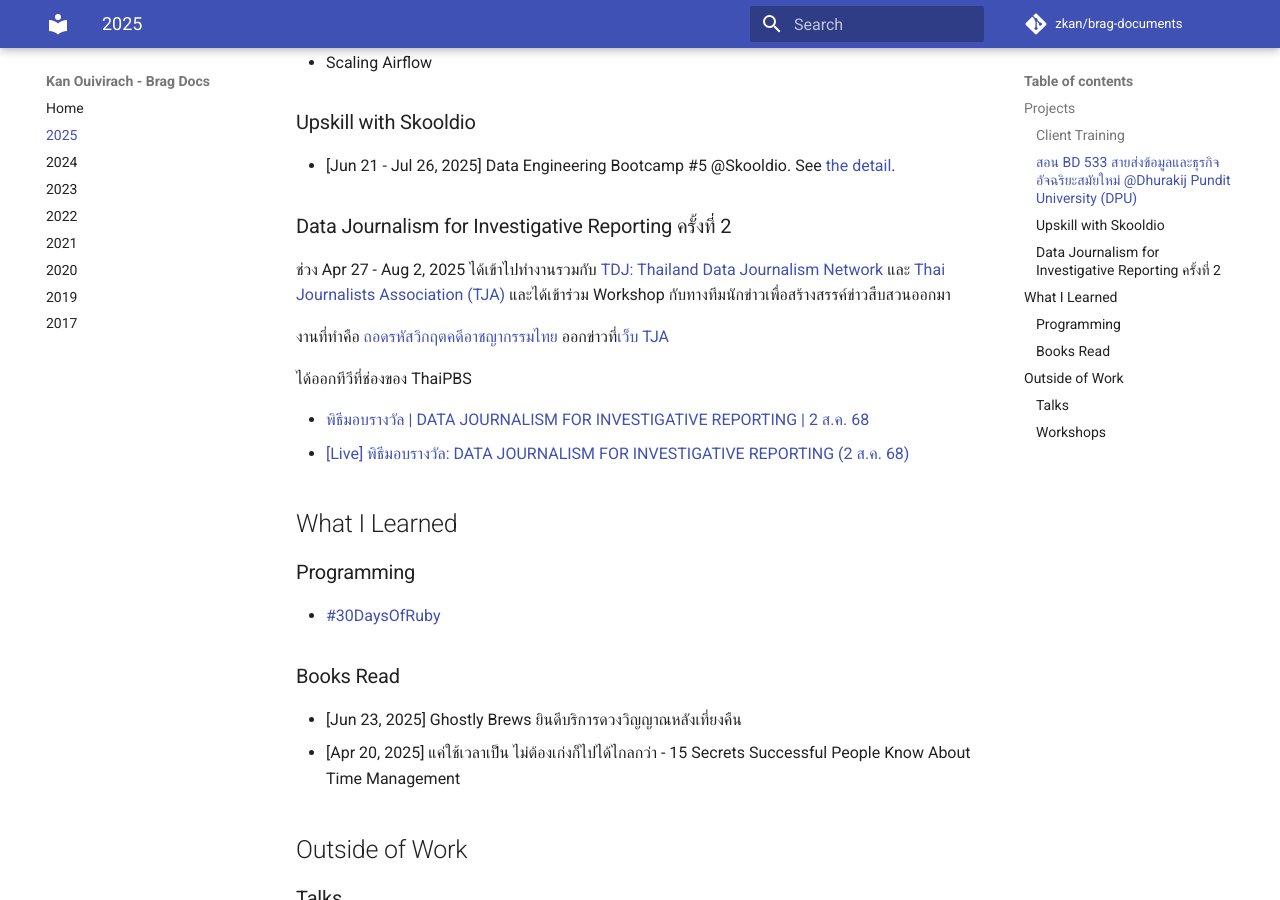
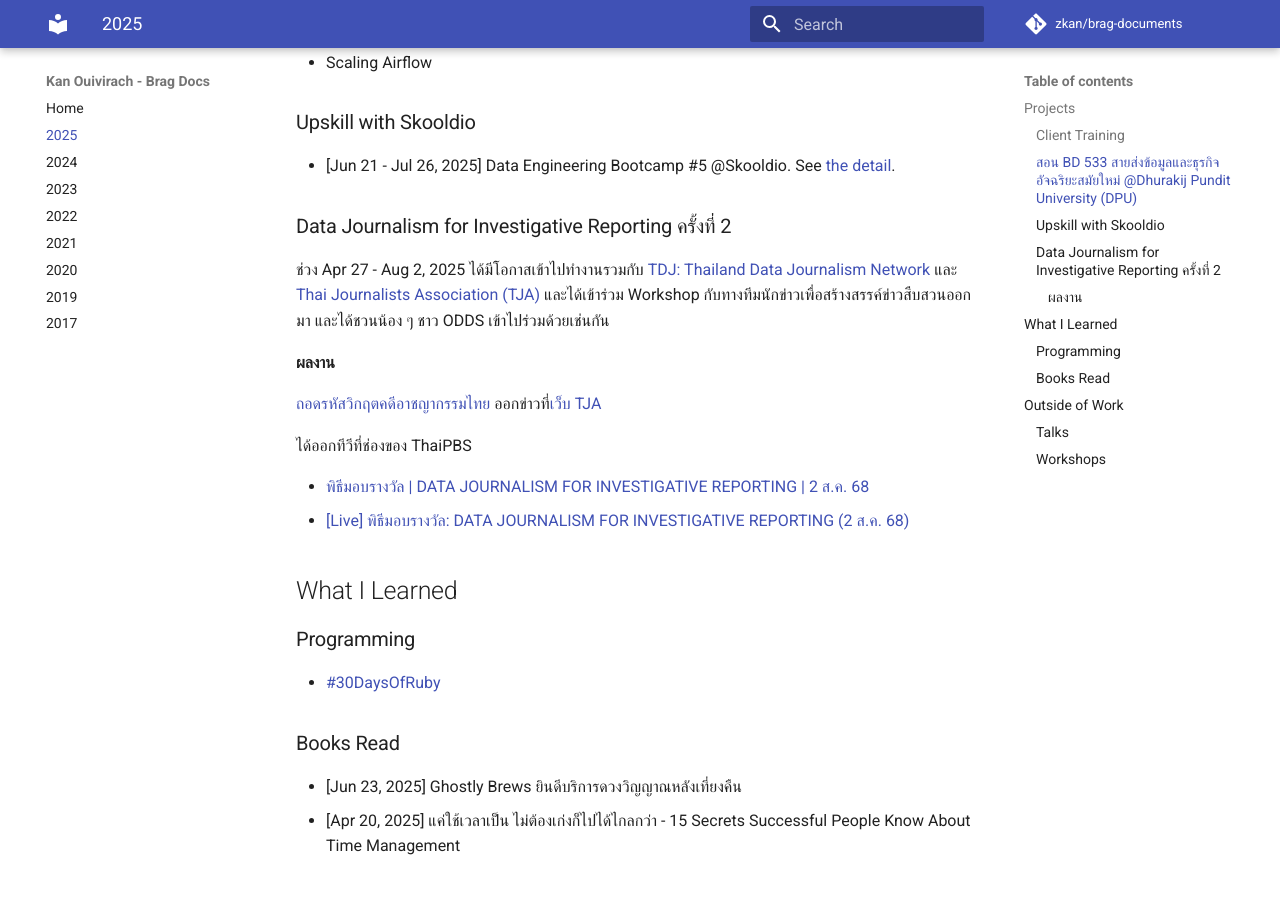
Before and after one commit to zkan/brag-documents, an MkDocs documentation site: the page built from docs/2025.md, in a window 1280 px wide and 900 px high, scrolled down 633 px. Built offline with MkDocs 1.6.1 and Material for MkDocs 9.7.7, drawn with Linux system fonts in a browser that asks for light colours; comment, search, counter and statistics services are not loaded.

Commit message:
Revise text a bit

```diff
--- a/docs/2025.md
+++ b/docs/2025.md
@@ -29,12 +29,13 @@
 
 ### Data Journalism for Investigative Reporting ครั้งที่ 2
 
-ช่วง Apr 27 - Aug 2, 2025 ได้เข้าไปทำงานรวมกับ [TDJ: Thailand Data Journalism
+ช่วง Apr 27 - Aug 2, 2025 ได้มีโอกาสเข้าไปทำงานรวมกับ [TDJ: Thailand Data Journalism
 Network](https://www.facebook.com/permalink.php?story_fbid=pfbid0yKJFw6W22Rawdnva1wxutyZynHhKYLYna6iLuPSTdqJZ9wsYijQNzjdKECtU7nol&id=100064250975843){target=_blank}
 และ [Thai Journalists Association (TJA)](https://tja.or.th/){target=_blank}
-และได้เข้าร่วม Workshop กับทางทีมนักข่าวเพื่อสร้างสรรค์ข่าวสืบสวนออกมา
+และได้เข้าร่วม Workshop กับทางทีมนักข่าวเพื่อสร้างสรรค์ข่าวสืบสวนออกมา และได้ชวนน้อง ๆ ชาว ODDS เข้าไปร่วมด้วยเช่นกัน
 
-งานที่ทำคือ
+#### ผลงาน
+
 [ถอดรหัสวิกฤตคดีอาชญากรรมไทย](https://thejustice.odd.works/){target=_blank}
 ออกข่าวที่[เว็บ
 TJA](https://tja.or.th/view/thailand-data-journalism-network-tdj/1455311){target=_blank}
```
